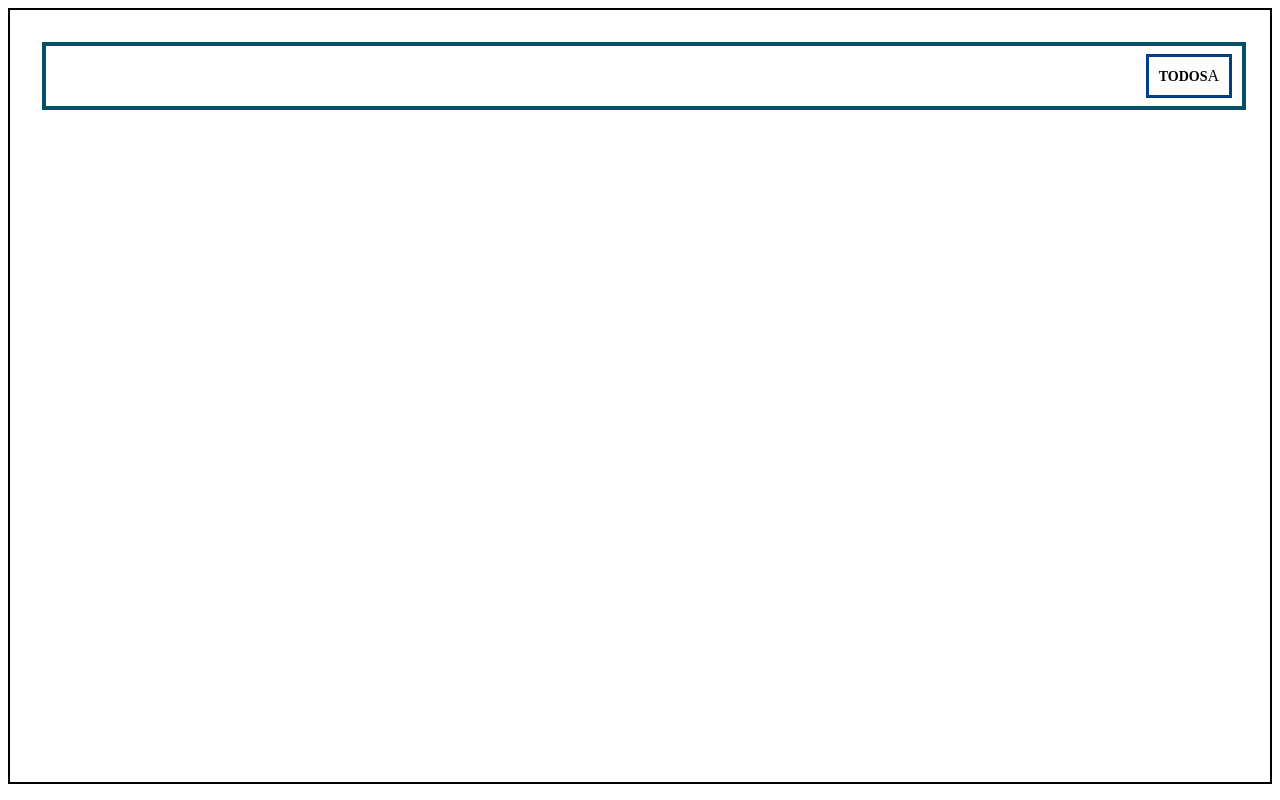
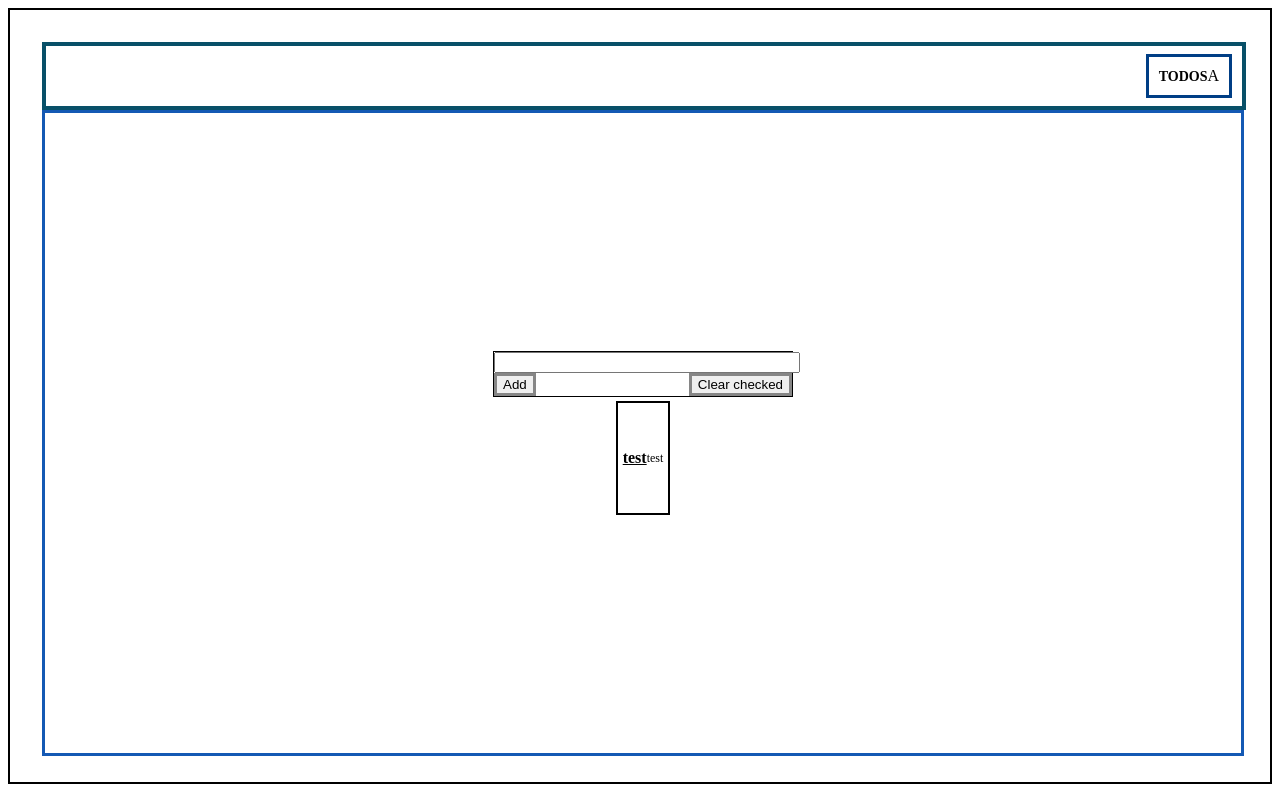
Before and after one commit to EngiFrost/vue-vuex-ts, a Vue app: page / in a window 1280 px wide. Before the commit this address had no page. Built offline with nearby package versions, Linux system fonts and the light colour scheme.

Commit message:
Added new components to the view

```diff
--- a/src/views/TodosView.vue
+++ b/src/views/TodosView.vue
@@ -1,7 +1,11 @@
-<script setup lang="ts"></script>
+<script setup lang="ts">
+import TodoBoard from "@/components/TodoBoard.vue";
+</script>
 
 <template>
-  <main id="main"></main>
+  <main id="main">
+    <TodoBoard />
+  </main>
 </template>
 
 <style scoped>
```
